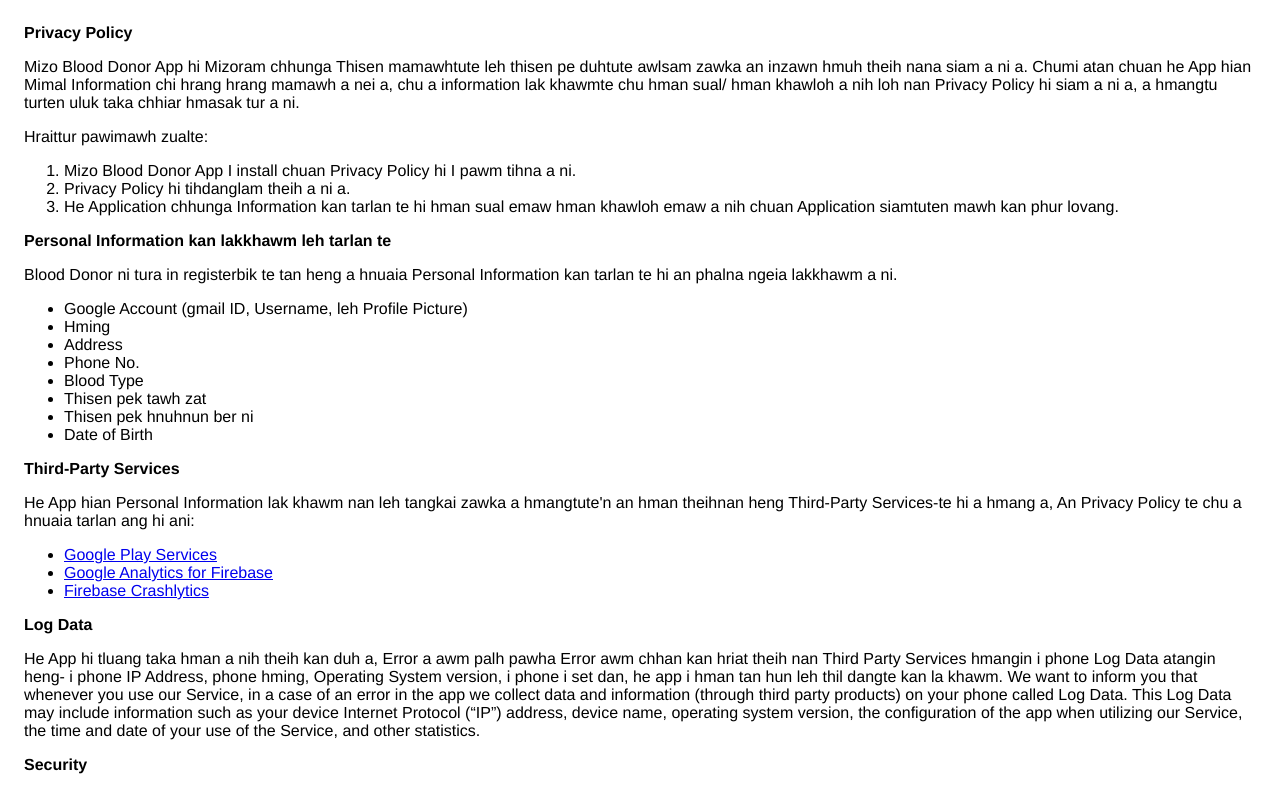
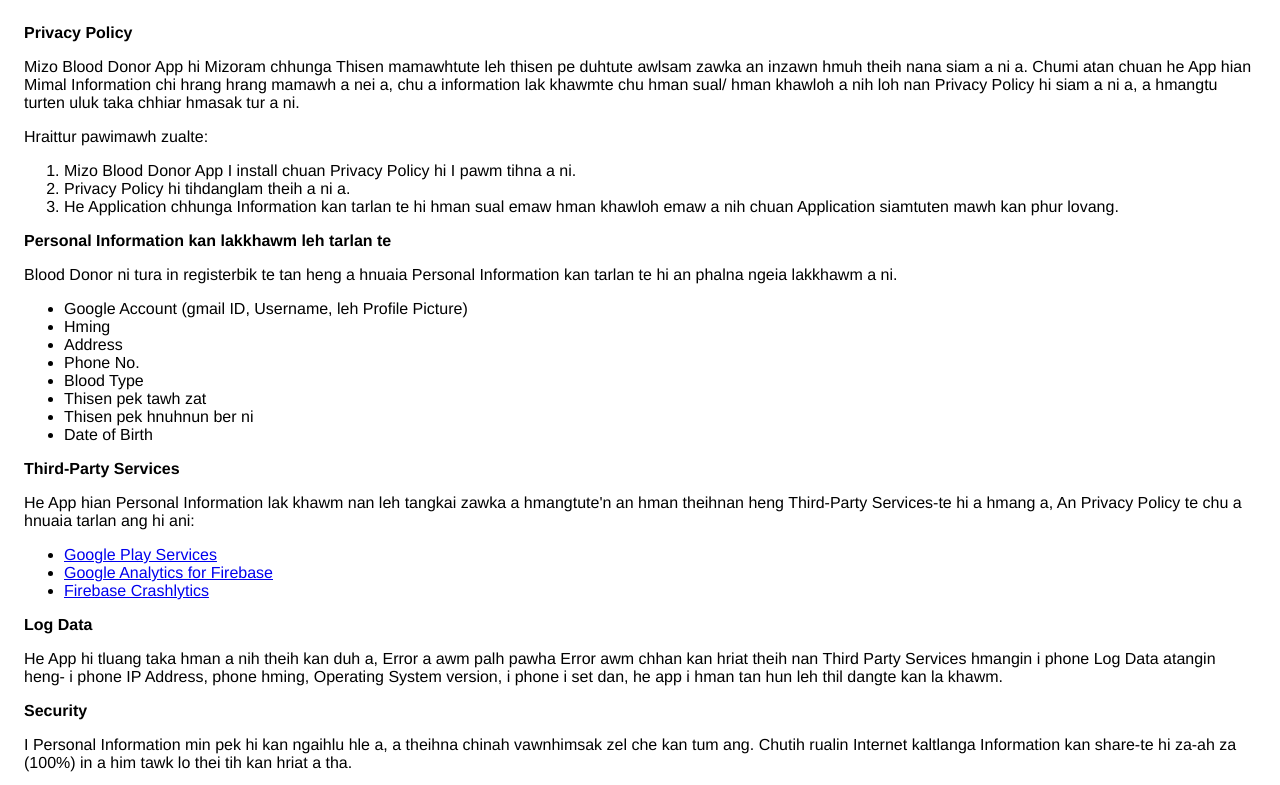
Before and after one commit to Vansangkima/MBD-Privacy-Policy, a plain HTML site: page index.html in a window 1280 px wide. Shown: the top 785 px of the page. Drawn offline with Linux system fonts and the light colour scheme.

Commit message:
Update index.html

```diff
--- a/index.html
+++ b/index.html
@@ -64,15 +64,7 @@
     <p>
         He App hi tluang taka hman a nih theih kan duh a, Error a awm palh pawha Error awm chhan kan hriat theih nan Third Party Services hmangin i phone Log  Data atangin
         heng- i phone IP Address, phone hming, Operating System version, i phone i set dan, he app i hman tan hun leh thil dangte kan la khawm.
-        We want to inform you that whenever you
-        use our Service, in a case of an error in the app
-        we collect data and information (through third party
-        products) on your phone called Log Data. This Log Data may
-        include information such as your device Internet Protocol
-        (“IP”) address, device name, operating system version, the
-        configuration of the app when utilizing our Service,
-        the time and date of your use of the Service, and other
-        statistics.
+
     </p>
 
     <p><strong>Security</strong></p>
```
